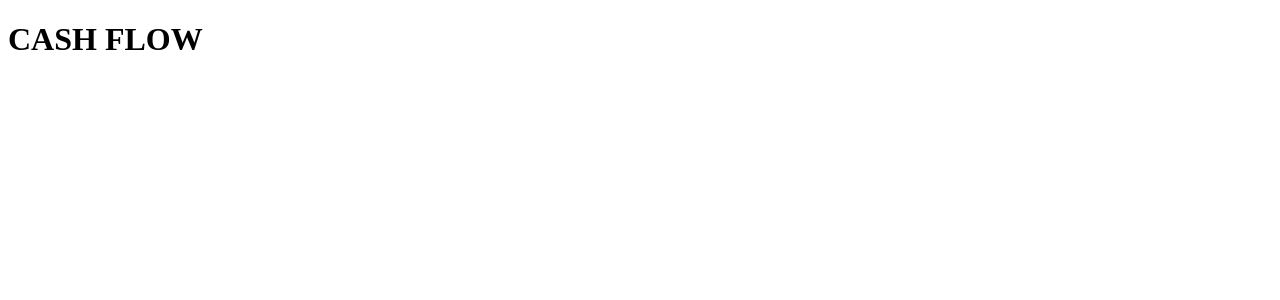
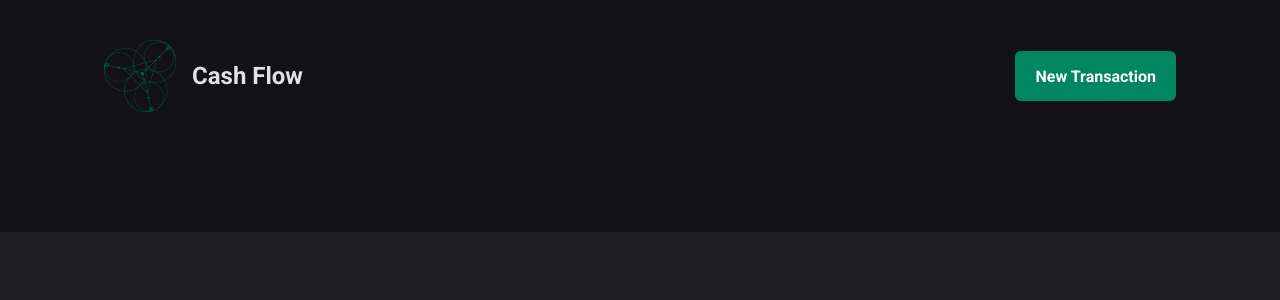
Before and after one commit to andRiott7/cash-flow, a React (Vite) app: page / in a window 1280 px wide. Shown: the top 300 px of the page. Built offline with nearby package versions, Linux system fonts and the light colour scheme.

Commit message:
Component for the apps header.

```diff
--- a/package.json
+++ b/package.json
@@ -9,6 +9,7 @@
     "preview": "vite preview"
   },
   "dependencies": {
+    "phosphor-react": "^1.4.1",
     "react": "^18.2.0",
     "react-dom": "^18.2.0",
     "styled-components": "^5.3.5"
--- a/src/App.tsx
+++ b/src/App.tsx
@@ -1,13 +1,15 @@
-import { useState } from 'react'
 import { ThemeProvider } from 'styled-components'
+import { Transactions } from './pages/Transactions'
+import { GlobalStyle } from './styles/global'
 import { defaultTheme } from './styles/themes/default'
 
 function App() {
-  const [count, setCount] = useState(0)
 
   return (
     <ThemeProvider theme={defaultTheme} >
-      <h1> CASH FLOW </h1>
+      <GlobalStyle />
+
+      <Transactions />
     </ThemeProvider>
   )
 }
--- /dev/null
+++ b/src/components/Header/index.tsx
@@ -0,0 +1,17 @@
+import { Flex, HeaderContainer, HeaderContent, LogoImage, NewTransactionButton } from "./styles";
+
+import logoImg from "../../assets/logo.png";
+
+export function Header() {
+  return (
+    <HeaderContainer>
+      <HeaderContent>
+        <Flex>
+          <LogoImage src={logoImg} alt="" /> <h2> Cash Flow </h2>
+        </Flex>
+
+        <NewTransactionButton>New Transaction</NewTransactionButton>
+      </HeaderContent>
+    </HeaderContainer>
+  );
+}
--- /dev/null
+++ b/src/components/Header/styles.ts
@@ -0,0 +1,45 @@
+import styled from "styled-components"
+
+export const HeaderContainer = styled.header`
+  background: ${props => props.theme["gray-900"]};
+  padding: 2.5rem 0 7.5rem;
+`
+
+export const HeaderContent = styled.div`
+  width: 100%;
+  max-width: 1120px;
+  margin: 0 auto;
+  padding: 0 1.5rem;
+  display: flex;
+  justify-content: space-between;
+  align-items: center;
+`
+
+export const Flex = styled.div`
+  width: 100%;
+  max-width: 340px;
+  display: flex;
+  align-items: center;
+`
+
+export const LogoImage = styled.img`
+  width: 100%;
+  max-height: auto;
+  max-width: 4.5rem;
+  margin-right: 1rem;
+`
+
+export const NewTransactionButton = styled.button`
+  height: 50px;
+  border: 0;
+  background: ${props => props.theme["green-500"]};
+  color: ${props => props.theme["white"]};
+  font-weight: bold;
+  padding: 0 1.25rem;
+  border-radius: 6px;
+  cursor: pointer;
+  &:hover {
+    background: ${props => props.theme["green-700"]};
+    transition: background-color 0.2s;
+  }
+`;
--- /dev/null
+++ b/src/components/Summary/styles.ts
@@ -0,0 +1,12 @@
+import styled, { css } from "styled-components";
+
+export const SummaryContainer = styled.section`
+width: 100%;
+max-width: 1120px;
+margin: 0 auto;
+padding: 0 1.5rem;
+display: grid;
+grid-template-columns: repeat(3, 1fr);
+gap: 2rem;
+margin-top: -5rem;
+`;
--- /dev/null
+++ b/src/pages/Transactions/index.tsx
@@ -0,0 +1,9 @@
+import { Header } from '../../components/Header'
+export function Transactions() {
+  return (
+    <div>
+      <Header />
+    </div>
+
+  )
+}
--- /dev/null
+++ b/src/pages/Transactions/styles.ts
@@ -0,0 +1 @@
+export function G() { }
```
Also changed, not shown: src/components/Summary/index.tsx (added, +15 -0 lines), src/assets/logo.png (added), 1 other file (tests, documents, lock files or other folders).
